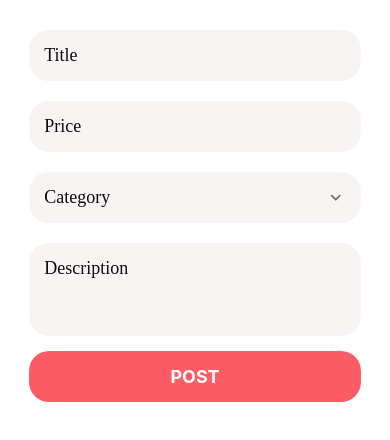
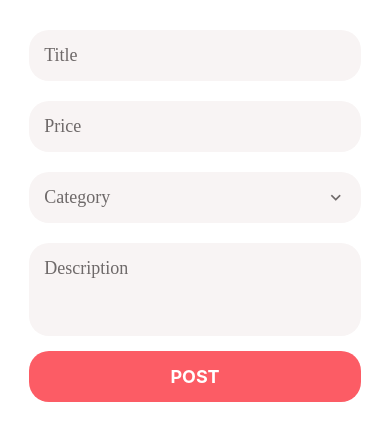
Before and after one commit to adexphem/doewithit, a React Native app: screen / in a window 390 px wide. Shown: the top 440 px of the page. Built offline with nearby package versions, Linux system fonts and the light colour scheme.

Commit message:
Unify the placeholder color across form text input and picker

```diff
--- a/app/components/AppPicker.js
+++ b/app/components/AppPicker.js
@@ -15,7 +15,10 @@
       <TouchableWithoutFeedback onPress={() => setModalVisible(true)}>
         <View style={styles.container}>
           {icon && <MaterialCommunityIcons name={icon} size={20} color={defaultStyles.colors.medium} style={styles.icon} />}
-          <AppText style={styles.text}>{selectedItem ? selectedItem.label : placeholder}</AppText>
+          {selectedItem ?
+            <AppText style={styles.text}>{selectedItem.label}</AppText> :
+            <AppText style={styles.placeholder}>{placeholder}</AppText>
+          }
           <MaterialCommunityIcons name='chevron-down' size={20} color={defaultStyles.colors.medium} />
         </View>
       </TouchableWithoutFeedback>
@@ -52,6 +55,10 @@
   icon: {
     marginRight: 10
   },
+  placeholder: {
+    flex: 1,
+    color: defaultStyles.colors.medium
+  },
   text: {
     flex: 1
   }
--- a/app/components/AppTextInput.js
+++ b/app/components/AppTextInput.js
@@ -9,7 +9,11 @@
   return (
     <View style={styles.container}>
       {icon && <MaterialCommunityIcons name={icon} size={20} color={defaultStyles.colors.medium} style={styles.icon} />}
-      <TextInput style={defaultStyles.text} {...otherProps}/>
+      <TextInput
+        placeholderTextColor={defaultStyles.colors.medium}
+        style={defaultStyles.text}
+        {...otherProps}
+      />
     </View>
   );
 }
```
